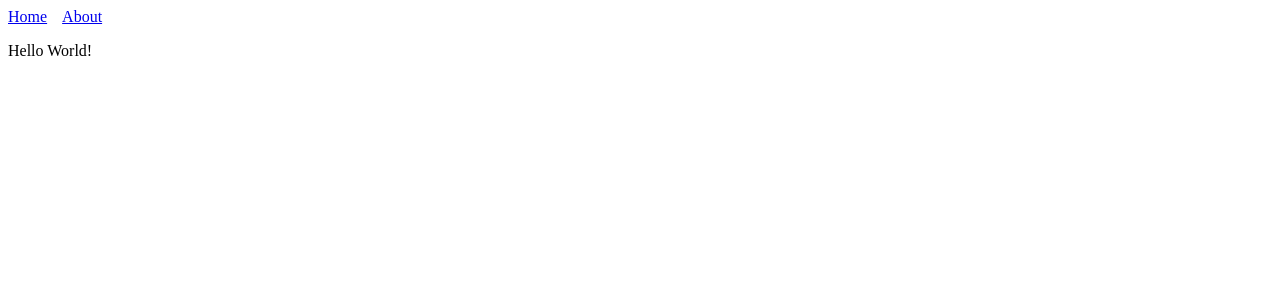
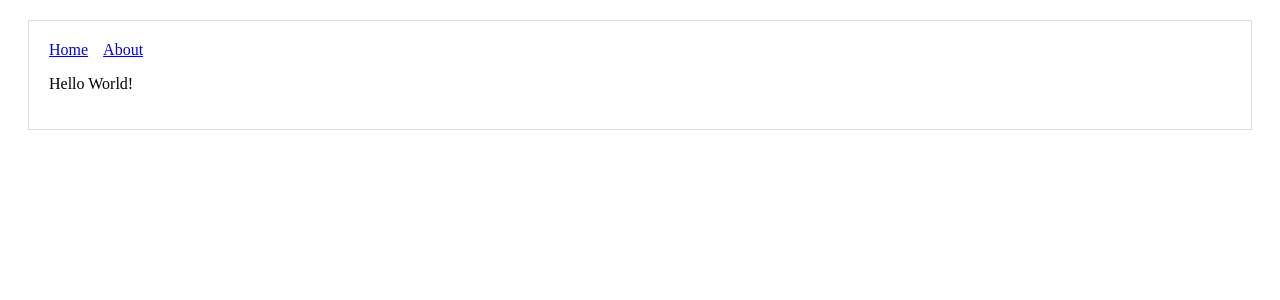
Before and after one commit to kvmanohar/hello-next, a Next.js app: page / in a window 1280 px wide. Shown: the top 300 px of the page. Built offline with nearby package versions, Linux system fonts and the light colour scheme.

Commit message:
Added Layout component

```diff
--- /dev/null
+++ b/components/MyLayout.js
@@ -0,0 +1,16 @@
+import Header from './Header';
+
+const layoutStyle = {
+	margin: 20,
+	padding: 20,
+	border: '1px solid #DDD'
+};
+
+const Layout = (props) => (
+	<div style={layoutStyle}>
+		<Header />
+		{props.children}
+	</div>
+);
+
+export default Layout;
--- a/pages/index.js
+++ b/pages/index.js
@@ -1,10 +1,9 @@
-import Link from 'next/link';
-import Header from '../components/Header';
-
+import Layout from '../components/MyLayout';
 const Index = () => (
 	<div>
-		<Header />
-		<p>Hello World!</p>
+		<Layout>
+			<p>Hello World!</p>
+		</Layout>
 	</div>
 );
 
```
Also changed, not shown: pages/about.js (+4 -3 lines).
